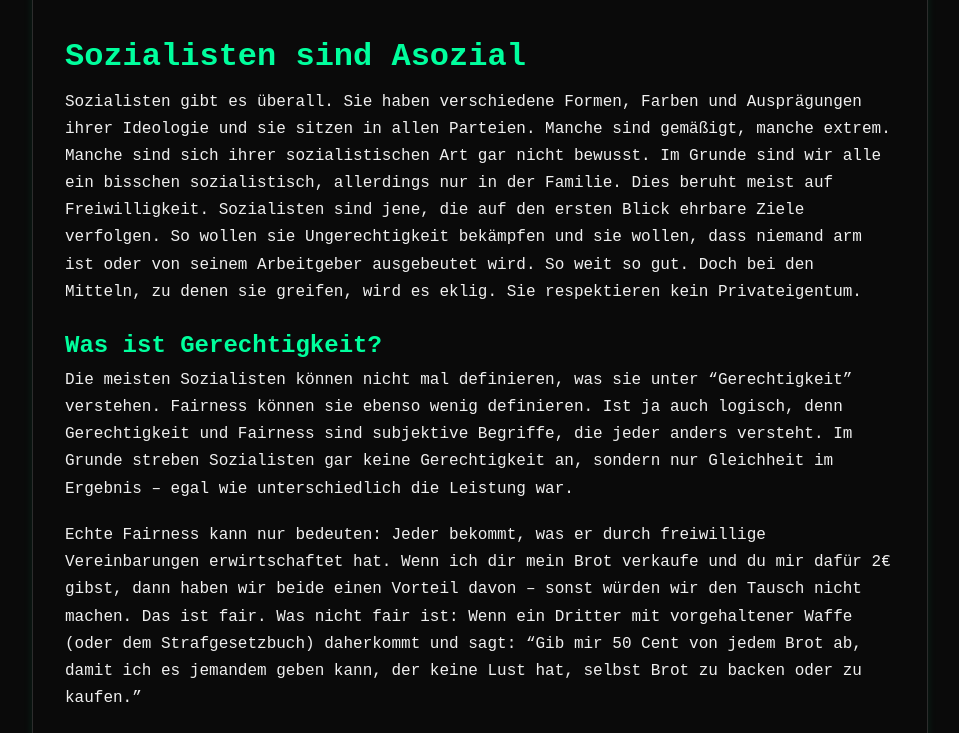
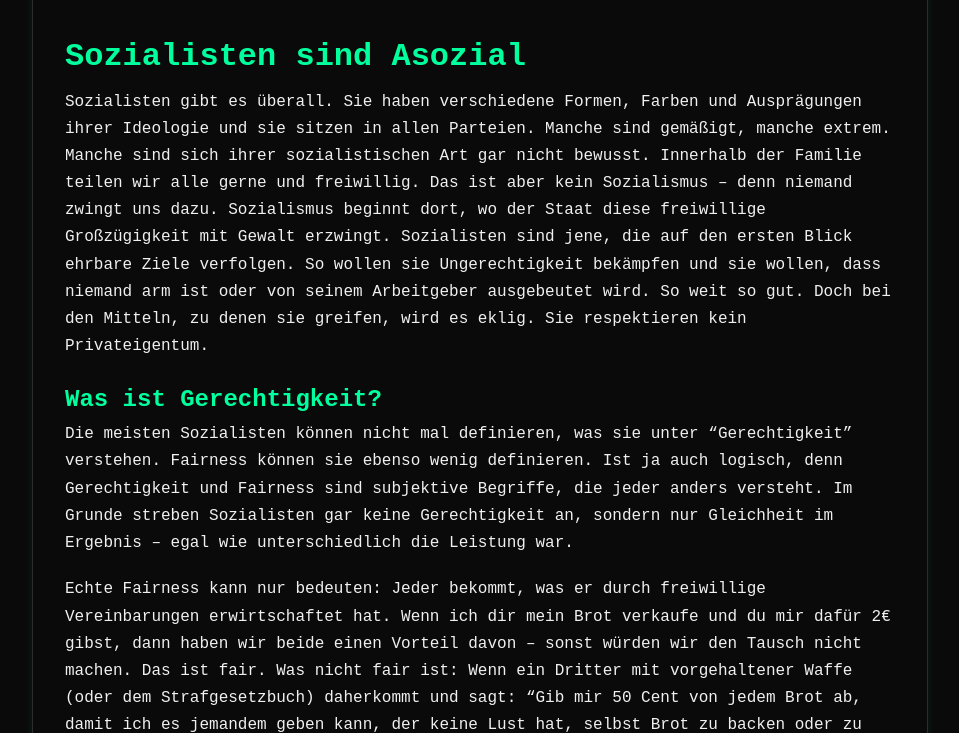
Before and after one commit to Miotares/miotares, a Jekyll site: the page built from _posts/2025-10-20-Sozialisten sind Asozial.md, in a window 1280 px wide and 900 px high, scrolled down 536 px, cut to the strip 167-900 px from the top of the window. Shown: the whole strip, without its empty margins (160-1119 px from the left). Built offline with Jekyll 4.4.1, drawn with Linux system fonts in a browser that asks for light colours.

Commit message:
Artikel-Änderungen: Aktualisierungen am Sozialismus-Artikel

```diff
--- a/_posts/2025-10-20-Sozialisten sind Asozial.md
+++ b/_posts/2025-10-20-Sozialisten sind Asozial.md
@@ -35,7 +35,7 @@ Hinweis zur Nutzung:
 
 # Sozialisten sind Asozial
 
-Sozialisten gibt es überall. Sie haben verschiedene Formen, Farben und Ausprägungen ihrer Ideologie und sie sitzen in allen Parteien. Manche sind gemäßigt, manche extrem. Manche sind sich ihrer sozialistischen Art gar nicht bewusst. Im Grunde sind wir alle ein bisschen sozialistisch, allerdings nur in der Familie. Dies beruht meist auf Freiwilligkeit. Sozialisten sind jene, die auf den ersten Blick ehrbare Ziele verfolgen. So wollen sie Ungerechtigkeit bekämpfen und sie wollen, dass niemand arm ist oder von seinem Arbeitgeber ausgebeutet wird. So weit so gut. Doch bei den Mitteln, zu denen sie greifen, wird es eklig. Sie respektieren kein Privateigentum.
+Sozialisten gibt es überall. Sie haben verschiedene Formen, Farben und Ausprägungen ihrer Ideologie und sie sitzen in allen Parteien. Manche sind gemäßigt, manche extrem. Manche sind sich ihrer sozialistischen Art gar nicht bewusst. Innerhalb der Familie teilen wir alle gerne und freiwillig. Das ist aber kein Sozialismus – denn niemand zwingt uns dazu. Sozialismus beginnt dort, wo der Staat diese freiwillige Großzügigkeit mit Gewalt erzwingt. Sozialisten sind jene, die auf den ersten Blick ehrbare Ziele verfolgen. So wollen sie Ungerechtigkeit bekämpfen und sie wollen, dass niemand arm ist oder von seinem Arbeitgeber ausgebeutet wird. So weit so gut. Doch bei den Mitteln, zu denen sie greifen, wird es eklig. Sie respektieren kein Privateigentum.
 
 ## Was ist Gerechtigkeit?
 
```
